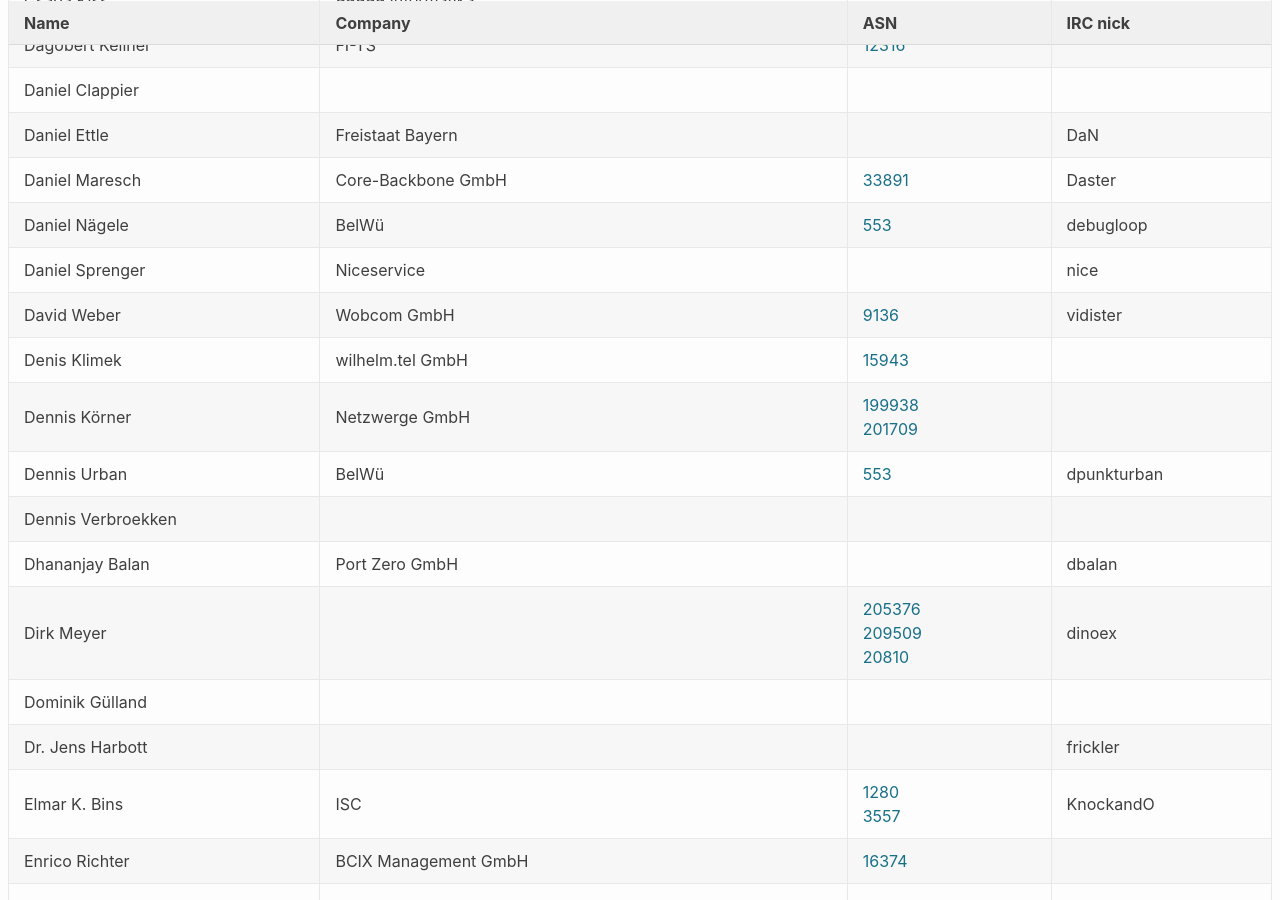
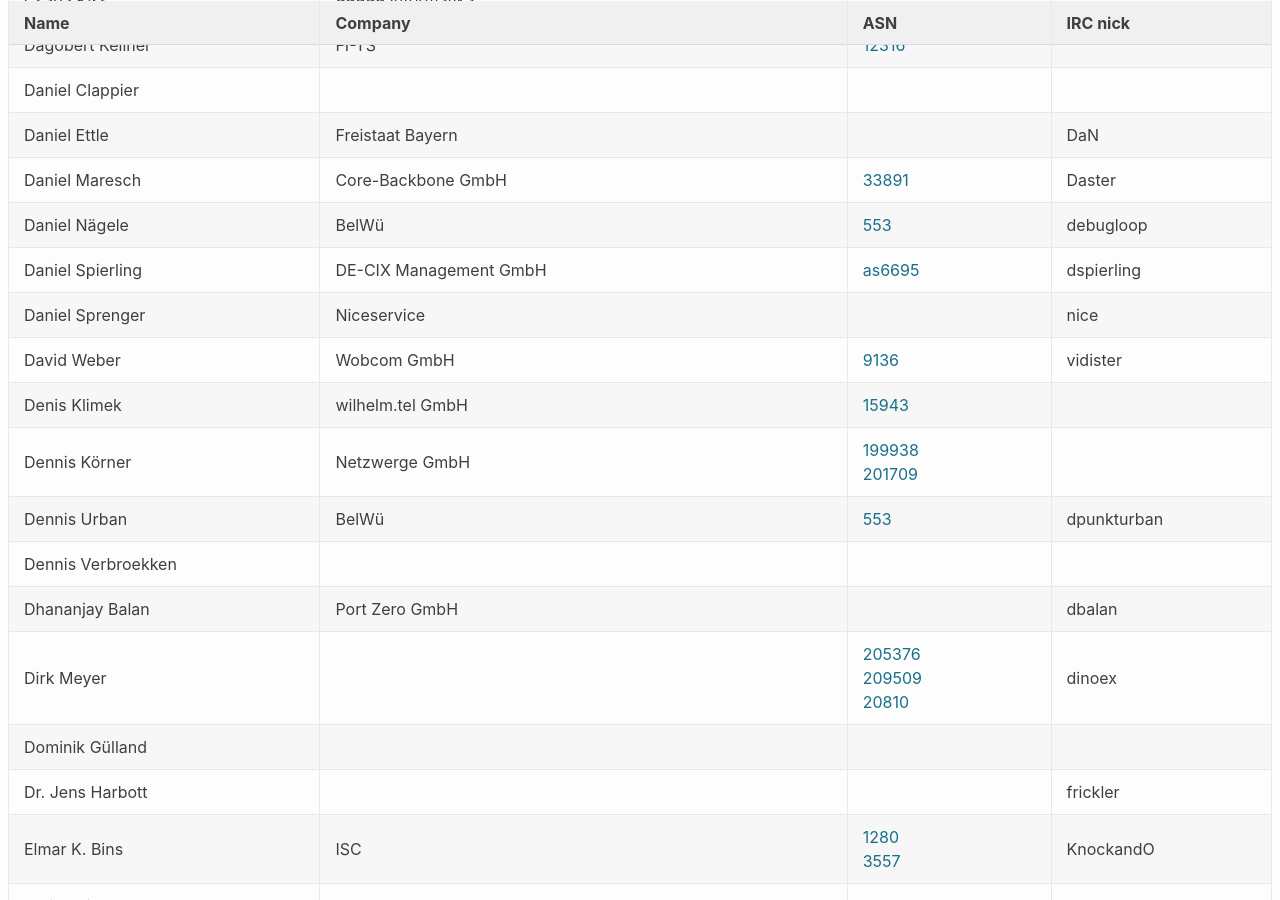
Before and after one commit to denog/pretix-attendeelist, a Jekyll site: the page built from index.markdown, in a window 1280 px wide and 900 px high, scrolled down 2134 px. Built offline with Jekyll 4.4.1, drawn with Linux system fonts in a browser that asks for light colours.

Commit message:
Latest data: Tue Oct 20 19:23:49 UTC 2020

```diff
--- a/_data/attendees.json
+++ b/_data/attendees.json
@@ -288,6 +288,12 @@
     "asn": "553"
   },
   {
+    "name": "Daniel Spierling",
+    "company": "DE-CIX Management GmbH",
+    "irc": "dspierling",
+    "asn": "as6695"
+  },
+  {
     "name": "Daniel Sprenger",
     "company": "Niceservice",
     "irc": "nice",
```
